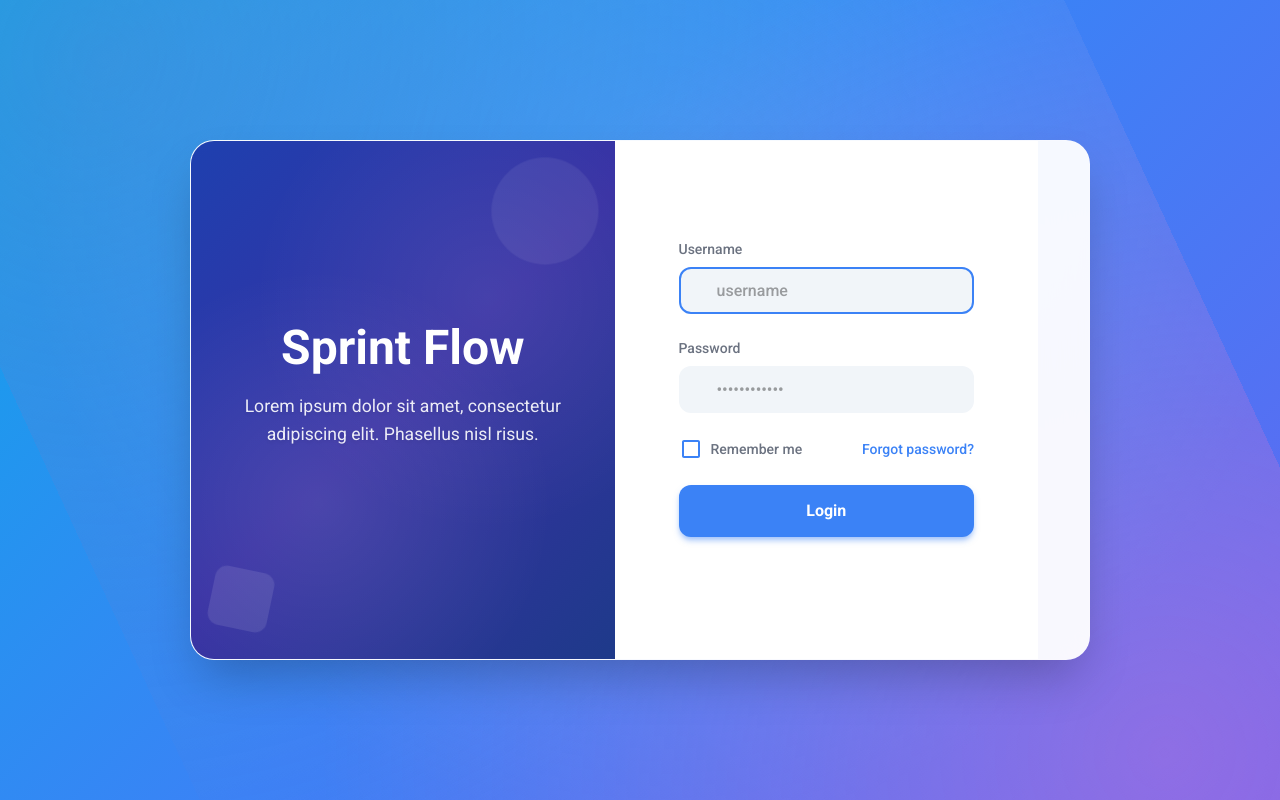
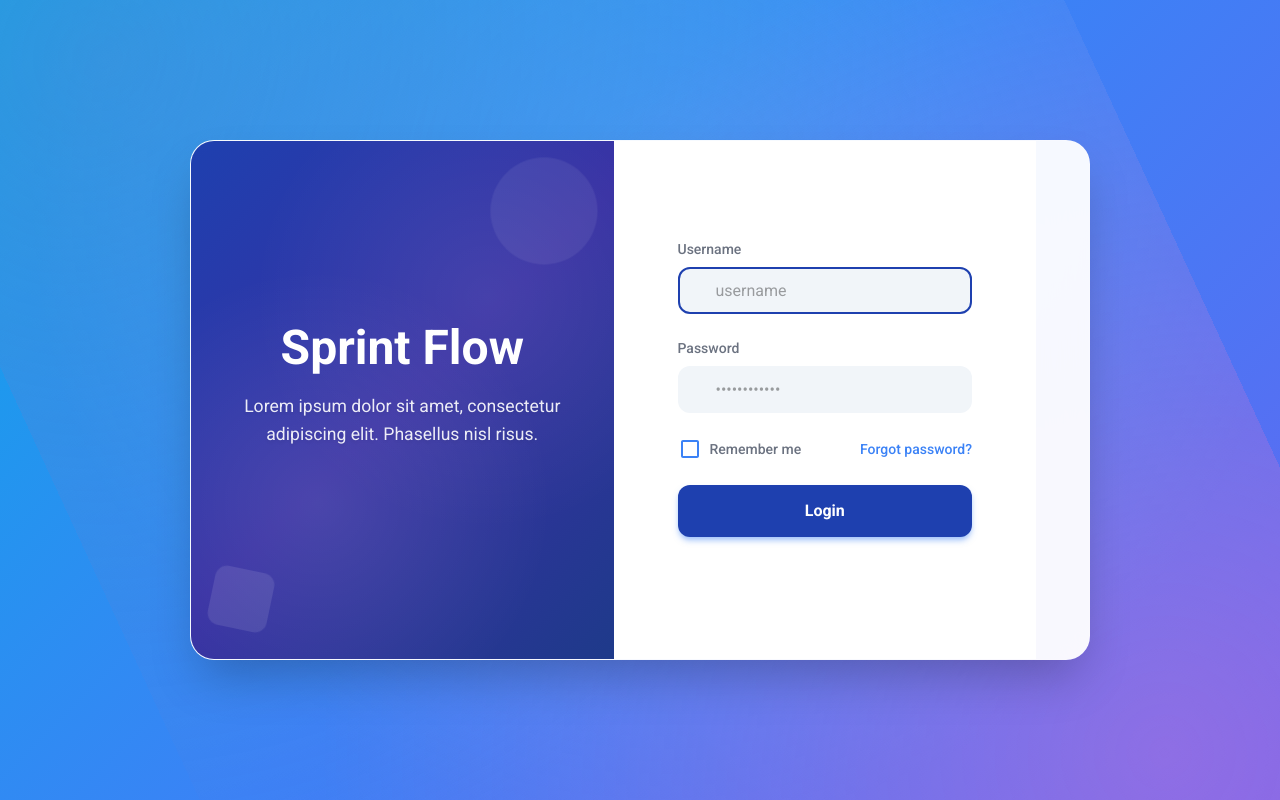
Before and after one commit to dangkhoa45/sprint-flow, a Next.js app in the folder apps/web/: page /login in a window 1280 px wide. Built offline with nearby package versions, Linux system fonts and the light colour scheme; no server answers; some icons are missing; what @mui/material-nextjs, axios-hooks would draw is missing.

Commit message:
update LoginForm

```diff
--- a/apps/web/components/LoginForm.tsx
+++ b/apps/web/components/LoginForm.tsx
@@ -224,12 +224,11 @@ export default function LoginForm({ error }: LoginFormProps) {
                         border: "none",
                       },
                       "&.Mui-focused fieldset": {
-                        border: "2px solid #3b82f6",
+                        border: "2px solid #1e40af",
                       },
                     },
                     "& .MuiInputBase-input": {
                       py: 1.5,
-                      fontWeight: 500,
                     },
                   }}
                 />
@@ -287,12 +286,11 @@ export default function LoginForm({ error }: LoginFormProps) {
                         border: "none",
                       },
                       "&.Mui-focused fieldset": {
-                        border: "2px solid #3b82f6",
+                        border: "2px solid #1e40af",
                       },
                     },
                     "& .MuiInputBase-input": {
                       py: 1.5,
-                      fontWeight: 500,
                     },
                   }}
                 />
@@ -357,7 +355,7 @@ export default function LoginForm({ error }: LoginFormProps) {
                   py: 1.5,
                   mb: 3,
                   borderRadius: "12px",
-                  backgroundColor: "#3b82f6",
+                  backgroundColor: "#1e40af",
                   fontWeight: 600,
                   fontSize: "1rem",
                   textTransform: "none",
```
